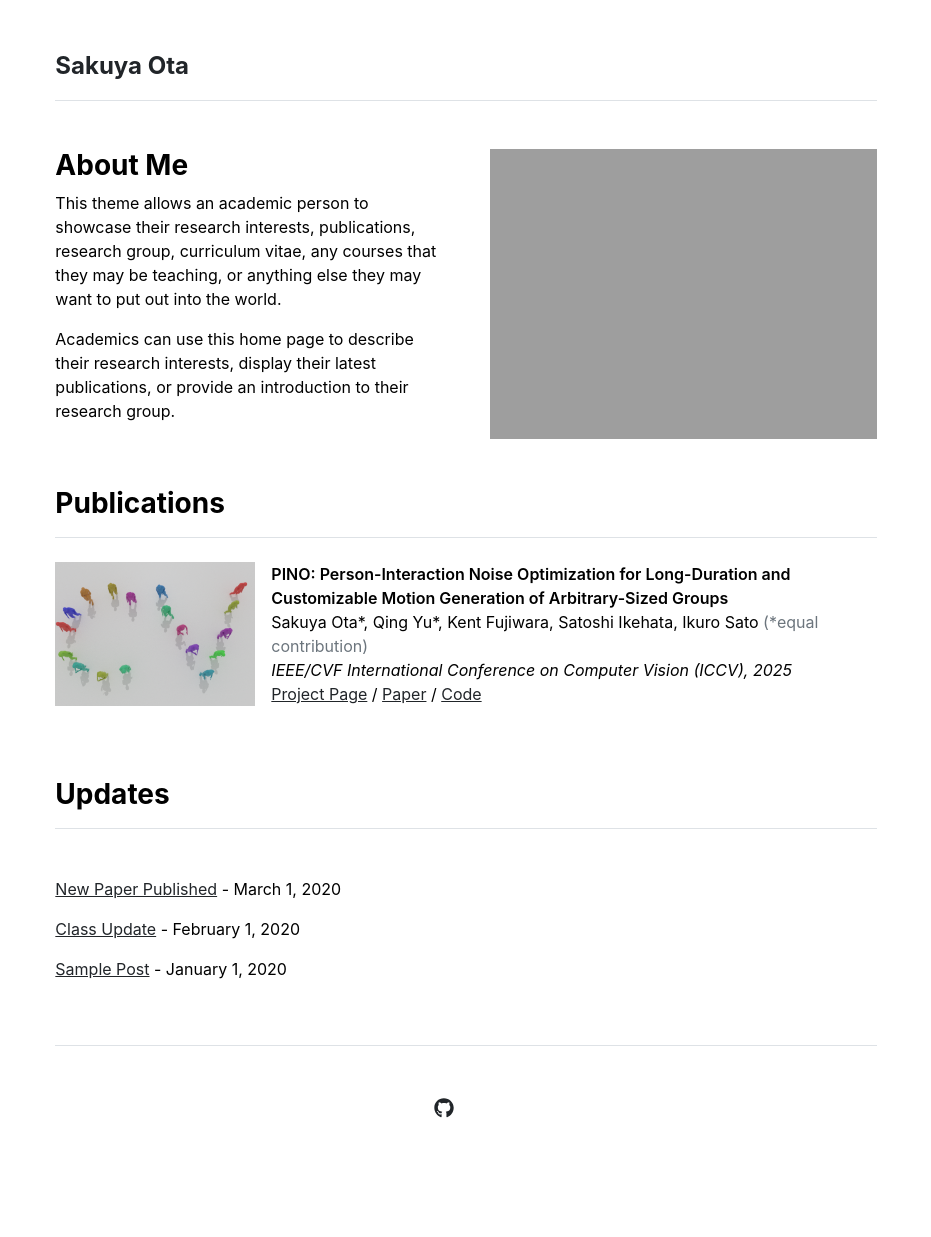
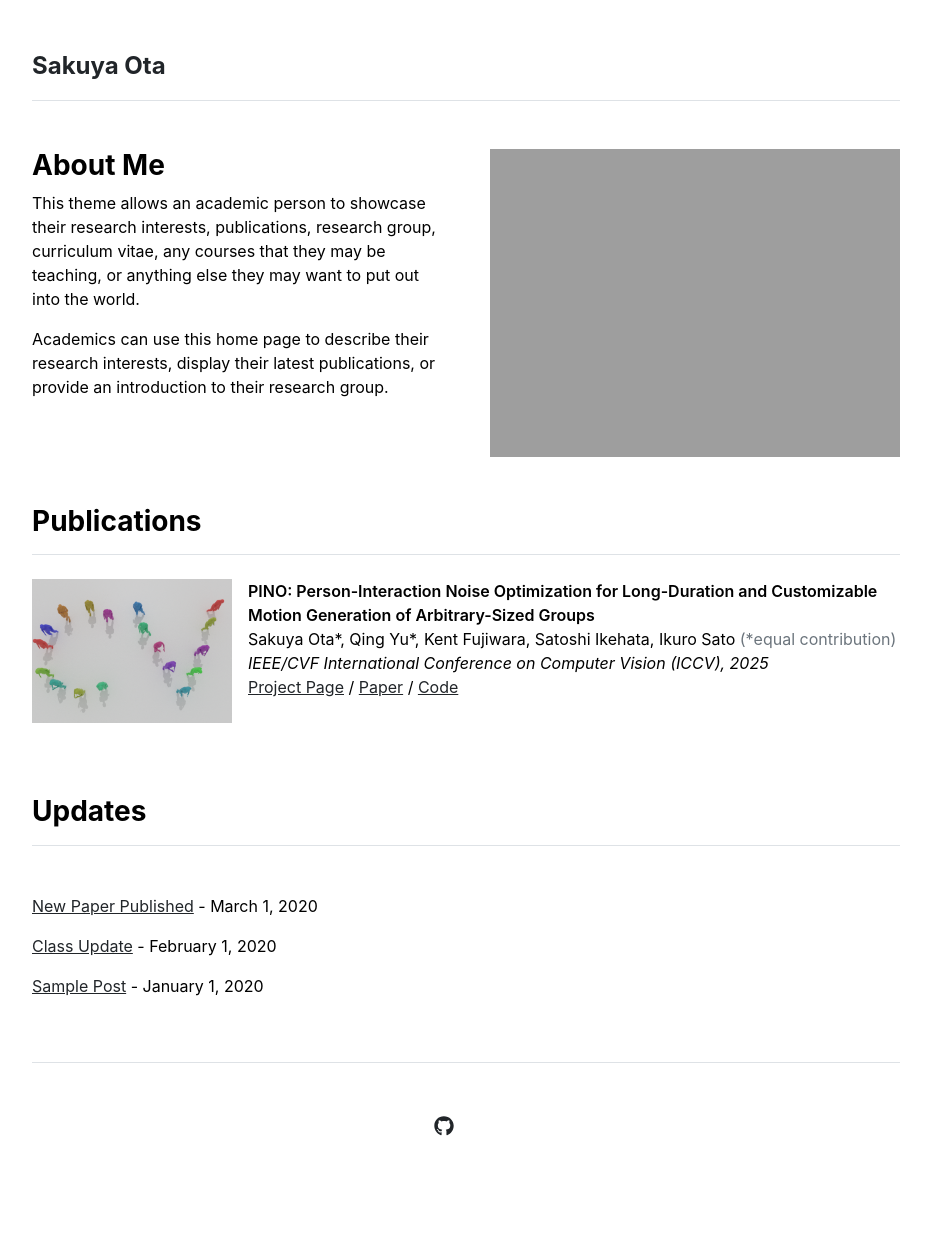
Before and after one commit to sinc865/sinc865.github.io, a Jekyll site: the page built from index.md, in a window 1280 px wide. Shown: the whole page, without its empty margins (174-1105 px from the left). Built offline with Jekyll 4.4.1, drawn with Linux system fonts in a browser that asks for light colours.

Commit message:
Update layout-width.scss

```diff
--- a/_sass/layout-width.scss
+++ b/_sass/layout-width.scss
@@ -1,14 +1,18 @@
-/* ==== 900px でストップ（lg / xl どちらでも効く） ==== */
-[class^="container-"] {
+.col-lg-8.mx-auto {
     max-width: 900px !important;
+    /* ←好きな上限 */
     width: 100% !important;
-    margin: 0 auto !important; }
+    /* グリッドの 66.7% を上書き */
+    flex: 0 0 100% !important;
+    /* col-◯ の flex-basis も打ち消す */
+    margin-left: auto !important;
+    /* 中央寄せ */
+    margin-right: auto !important;
+}
 
-/* 画面幅 910px 未満は全幅でOKなら */
+/* スマホ〜タブレットでは全幅で OK なら */
 @media (max-width: 910px) {
-
-    [class^="container-"] {
-            max-width: 900px !important;
-            width: 100% !important;
-            margin: 0 auto !important;     }
+    .col-lg-8.mx-auto {
+        max-width: 100% !important;
+    }
 }
```
